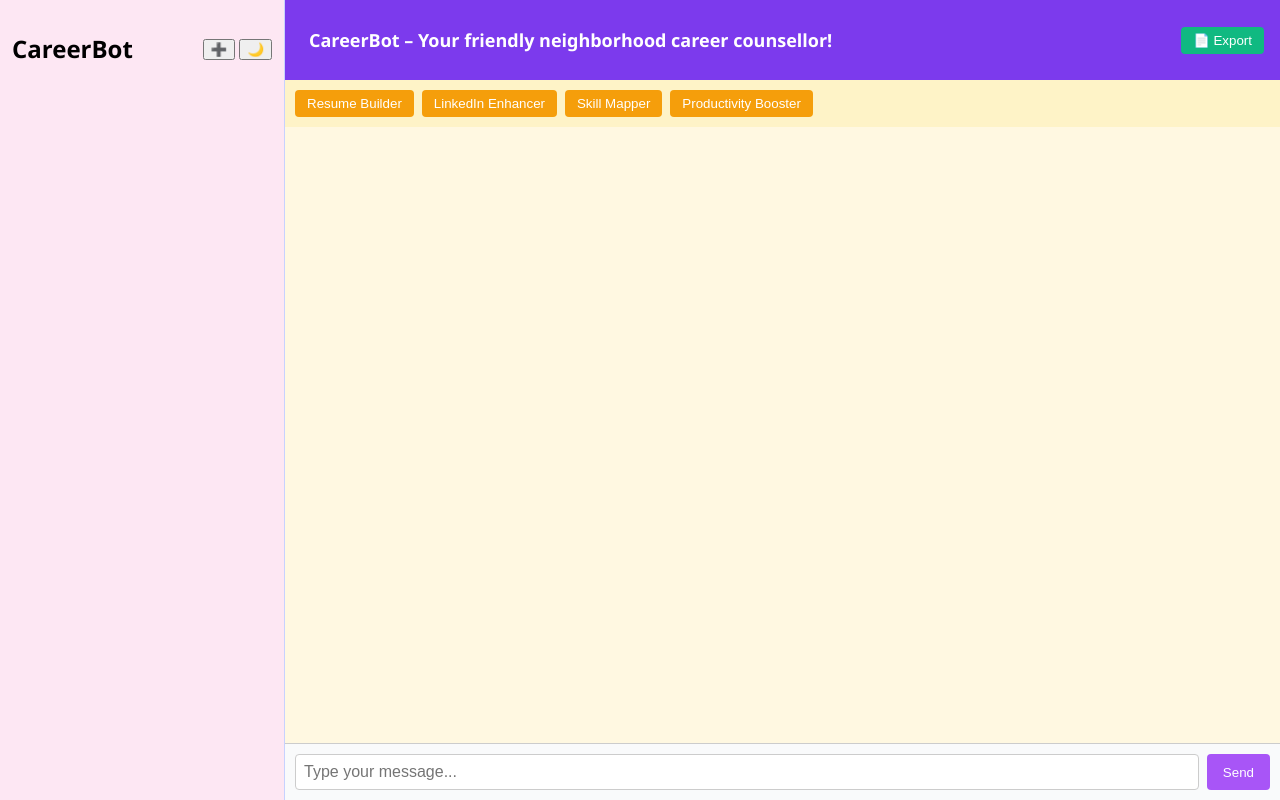
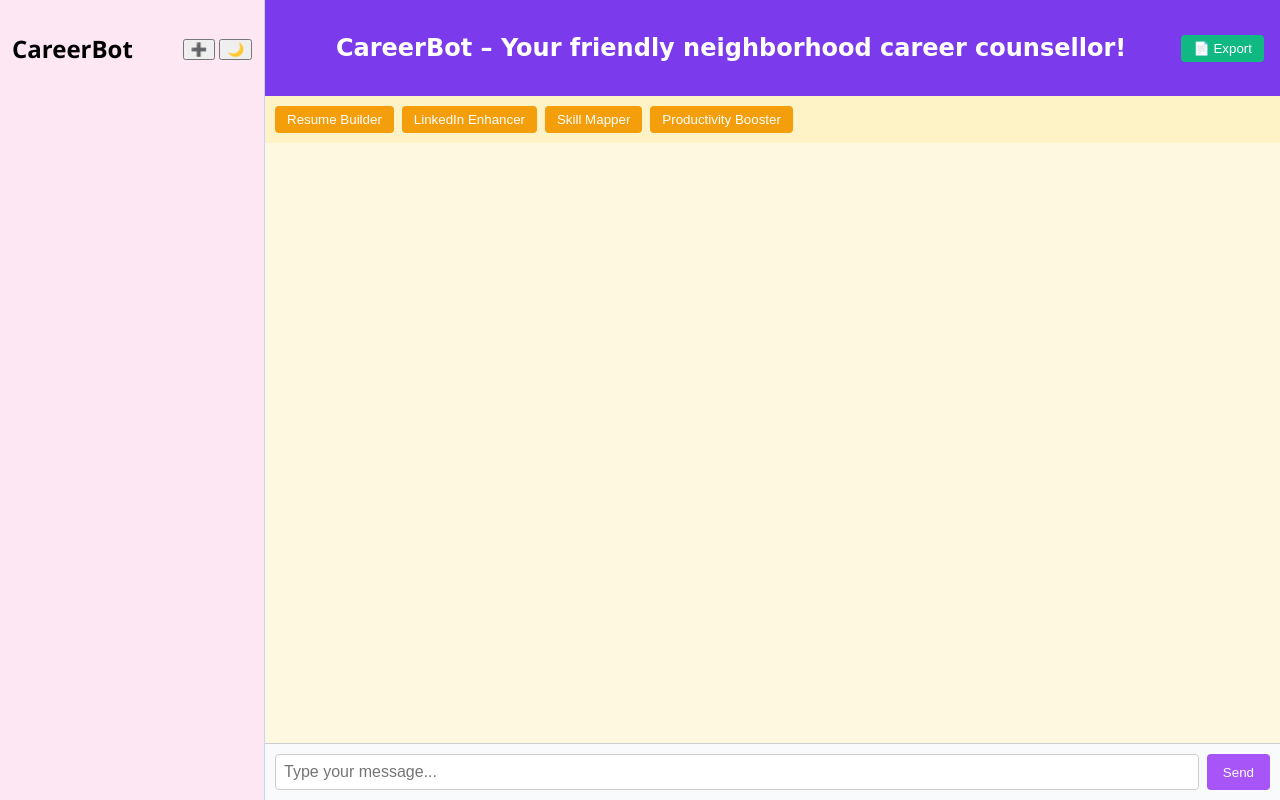
Before and after one commit to ridima496/CareerBot, a plain HTML site: page index.html in a window 1280 px wide. Drawn offline with nearby package versions, Linux system fonts and the light colour scheme.

Commit message:
Update index.html

```diff
--- a/index.html
+++ b/index.html
@@ -12,10 +12,13 @@
     .App { display: flex; height: 100vh; }
     .layout { display: flex; width: 100%; }
     .sidebar {
-      width: 260px;
+      width: 240px;
+      min-width: 240px;
+      max-width: 240px;
       background-color: #fde7f3;
       border-right: 1px solid #c7d2fe;
       padding: 12px;
+      overflow-x: hidden;
       overflow-y: auto;
     }
     .sidebar-header {
@@ -72,9 +75,11 @@
       display: none;
     }
     #chat-title {
-      font-size: 18px;
+      font-family: 'Brush Script MT', cursive;
+      font-size: 24px;
       font-weight: bold;
-      margin-left: 8px;
+      text-align: center;
+      flex: 1;
     }
     .toolbar {
       padding: 10px;
@@ -94,6 +99,7 @@
     .chat-window {
       flex: 1;
       padding: 16px;
+      overflow-x: hidden;
       overflow-y: auto;
     }
     .message-container {
@@ -108,6 +114,8 @@
       padding: 10px;
       border-radius: 8px;
       max-width: 70%;
+      word-wrap: break-word;
+      overflow-wrap: break-word;
     }
     .message.bot {
       background-color: #fef9c3;
@@ -115,6 +123,8 @@
       padding: 10px;
       border-radius: 8px;
       max-width: 70%;
+      word-wrap: break-word;
+      overflow-wrap: break-word;
       display: flex;
       align-items: center;
     }
```
